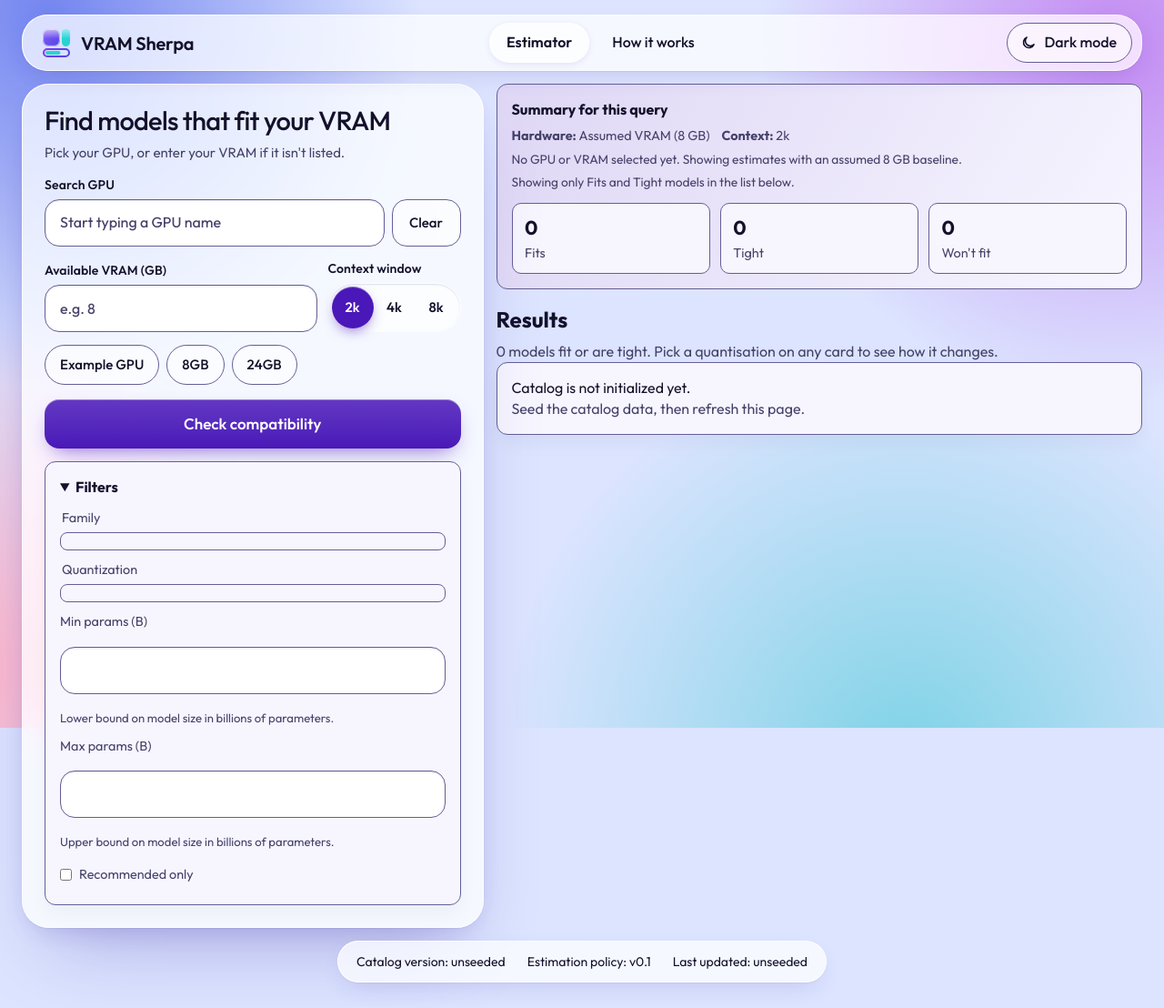
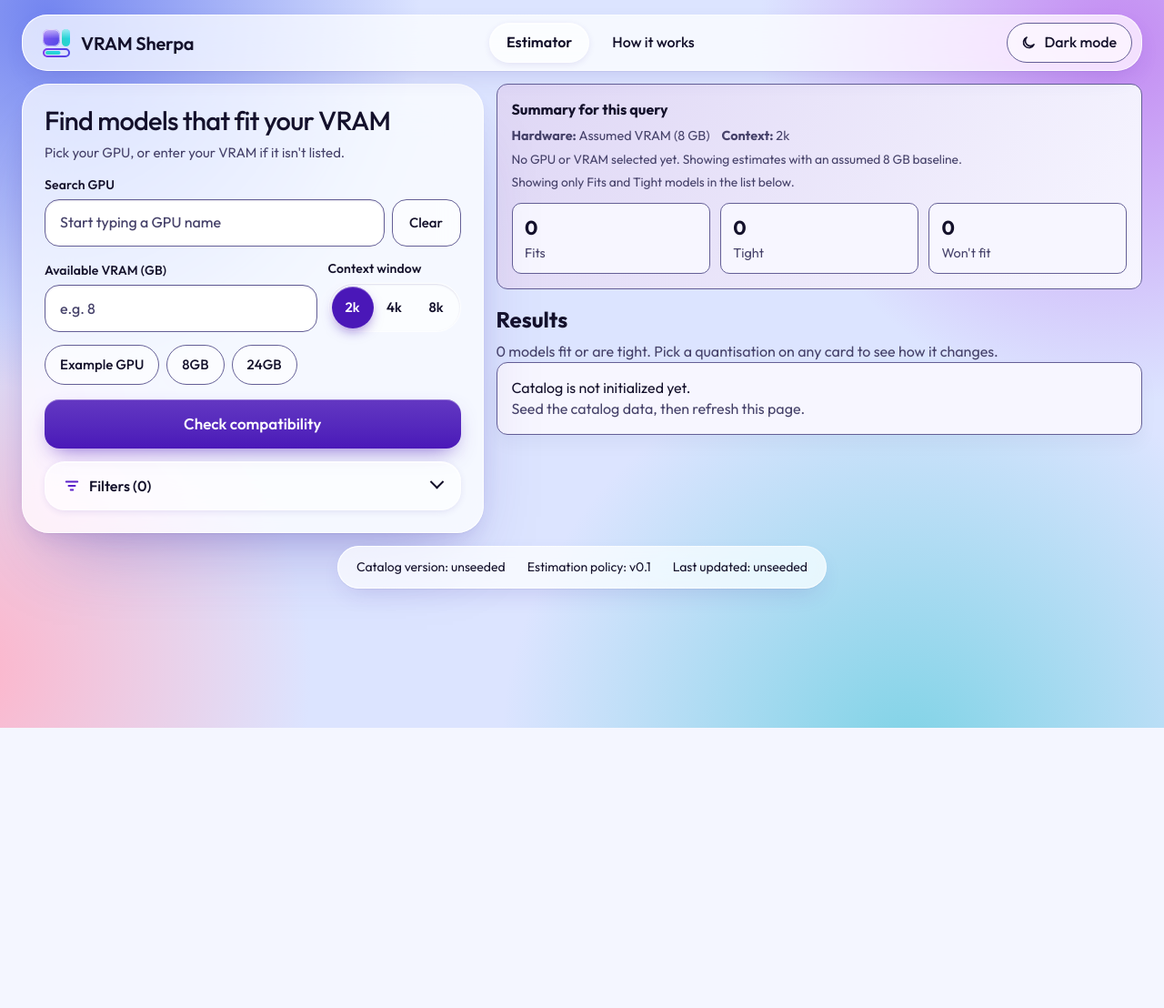
Before and after one commit to chauhanprateek89/vram-sherpa, a FastAPI app: page / in a window 1280 px wide. Shown: the whole page at 91% size. After the commit the page ends 800 px from the top, so only its background shows below. Run offline with FastAPI, Linux system fonts and the light colour scheme; some libraries are stand-ins or nearby versions.

Commit message:
T-012: Filters disclosure, closed at both widths, with Filters (N)
The filters are the approved details at the foot of the form tile: closed at every width, no
script opens it, summary "Filters (N)" with a funnel icon and N the number of active filter
chips. app.js keeps N current from a listener delegated on document (checked family,
quantisation and Recommended only boxes, plus each non-empty, valid size bound). Min/Max params
get inputmode=decimal; the choices are 44 px pills; the noscript Apply filters button sits inside
the disclosure. The old sidebar panel, its help lines and legacy filter rules are removed.
ASSET_VERSION is 20261025f.

Co-Authored-By: Claude Sonnet 5.5 <noreply@anthropic.com>
Claude-Session: https://claude.ai/code/session_018Ye1S8WaK7XmaTdGozEB61

```diff
--- a/src/vramsherpa/main.py
+++ b/src/vramsherpa/main.py
@@ -22,7 +22,7 @@ from vramsherpa.estimation import FitBadge, estimate_breakdown, estimate_variant
 from vramsherpa.models import GPU, CatalogMeta, Model, Variant
 
 CONTEXT_OPTIONS = (2048, 4096, 8192)
-ASSET_VERSION = "20261025e"
+ASSET_VERSION = "20261025f"
 ESTIMATION_POLICY_VERSION = "v0.1"
 # The /how-it-works worked example (R-075, ADR-0007). The figures are computed by
 # estimate_breakdown at request time; none is typed into the template.
--- a/src/vramsherpa/static/css/styles.css
+++ b/src/vramsherpa/static/css/styles.css
@@ -390,19 +390,6 @@ select[multiple] {
   padding-left: 1.2rem;
 }
 
-.filters-sidebar {
-  height: fit-content;
-  position: sticky;
-  top: 5.2rem;
-  display: grid;
-  gap: 0.8rem;
-}
-
-.filters-disclosure summary {
-  cursor: pointer;
-  font-weight: 700;
-}
-
 .advanced-disclosure {
   margin-top: 0.4rem;
 }
@@ -411,57 +398,6 @@ select[multiple] {
   cursor: pointer;
   font-weight: 600;
   color: var(--muted);
-}
-
-.filter-fields {
-  display: grid;
-  gap: 0.7rem;
-  margin-top: 0.7rem;
-}
-
-.filter-group {
-  border: 0;
-  padding: 0;
-  margin: 0;
-}
-
-.filter-group legend {
-  font-size: 0.9rem;
-  color: var(--muted);
-  margin-bottom: 0.35rem;
-}
-
-.checklist {
-  display: grid;
-  gap: 0.45rem;
-  border: 1px solid var(--line);
-  border-radius: 8px;
-  padding: 0.55rem;
-  background: var(--panel-alt);
-}
-
-.choice {
-  display: flex;
-  align-items: center;
-  gap: 0.5rem;
-  margin: 0;
-}
-
-.choice input {
-  width: auto;
-  margin: 0;
-}
-
-.checkbox {
-  display: inline-flex;
-  align-items: center;
-  gap: 0.5rem;
-  margin-top: 0.3rem;
-}
-
-.checkbox input {
-  width: auto;
-  margin: 0;
 }
 
 .results-main {
@@ -842,10 +778,6 @@ td {
 }
 
 @media (max-width: 980px) {
-  .filters-sidebar {
-    position: static;
-  }
-
   .top-pick-grid {
     grid-template-columns: repeat(2, minmax(0, 1fr));
   }
@@ -860,14 +792,6 @@ td {
   .top-pick-grid {
     grid-template-columns: 1fr;
   }
-
-  .filters-disclosure[open] summary {
-    margin-bottom: 0.5rem;
-  }
-
-  .filters-disclosure:not([open]) .filter-fields {
-    display: none;
-  }
 }
 
 @media (prefers-reduced-motion: reduce) {
@@ -880,8 +804,8 @@ td {
 }
 
 /* ── Form tile (T-011): the bento grid, the form and the segmented control ──
-   Copied from docs/design/build/components.css. Legacy rules below still style the filters (T-012)
-   and the results (T-013 to T-015); the ones this tile replaced are gone. */
+   Copied from docs/design/build/components.css. Legacy rules below still style the results
+   (T-013 to T-015); the ones this tile replaced are gone. */
 
 /* ===== layout: the bento grid ===== */
 .bento { display: grid; gap: var(--gap); grid-template-columns: minmax(0, 1fr); align-items: start; }
@@ -919,7 +843,6 @@ h1.title { font-size: var(--fs-h1); line-height: 1.1; letter-spacing: -.025em; f
 .btn-secondary:active { transform: scale(.97); }
 .htmx-request .btn-primary { cursor: progress; background: linear-gradient(100deg, var(--btn) 30%, color-mix(in srgb, var(--btn) 60%, #fff) 50%, var(--btn) 70%); background-size: 300% 100%; animation: shimmer 1s linear infinite; }
 .form-pane .btn-primary { margin-top: 2px; }
-.form-pane .filters-sidebar { position: static; }
 @keyframes shimmer { from { background-position: 120% 0; } to { background-position: -120% 0; } }
 
 /* segmented control (context presets) */
@@ -935,6 +858,31 @@ h1.title { font-size: var(--fs-h1); line-height: 1.1; letter-spacing: -.025em; f
 @media (prefers-reduced-motion: reduce) {
   .has-thumb .thumb { transition: none; }
 }
+
+/* ===== filters (T-012): a disclosure at the foot of the form tile, closed at every width ===== */
+.filters { border-radius: 22px; padding: 0 6px; }
+.filters > summary { list-style: none; display: flex; align-items: center; gap: 10px; min-height: 52px; padding: 0 14px; cursor: pointer; font-weight: 560; font-size: var(--fs-body); }
+.filters > summary::-webkit-details-marker { display: none; }
+.filters > summary svg { color: var(--accent); flex: none; }
+.filters > summary::after { content: ""; width: 9px; height: 9px; border-right: 2px solid currentColor; border-bottom: 2px solid currentColor; transform: rotate(45deg) translate(-2px, -2px); transition: transform var(--dur-2) var(--ease-out); flex: none; margin-top: -4px; margin-left: auto; }
+.filters[open] > summary::after { transform: rotate(225deg) translate(-2px, -2px); margin-top: 2px; }
+.filters > summary:hover { color: var(--accent); }
+.filter-fields { display: grid; gap: 18px; padding: 4px 14px 20px; }
+.filters > noscript { display: block; padding: 0 14px 20px; }
+.form-pane .filter-group { min-width: 0; }
+.filters legend, .filters .field label { display: block; font-size: var(--fs-caption); font-weight: 560; margin-bottom: 6px; letter-spacing: .01em; padding: 0; color: var(--ink); }
+.checklist { display: flex; flex-wrap: wrap; gap: 8px; }
+.choice { display: inline-flex; align-items: center; gap: 10px; min-height: var(--tap); padding: 0 14px 0 10px; border-radius: 14px; margin: 0; background: var(--seg); border: 1px solid var(--edge); color: var(--ink); font-weight: 500; font-size: var(--fs-small); cursor: pointer; transition: background var(--dur-1); }
+.choice:hover { background: var(--inset); }
+.choice input { appearance: none; -webkit-appearance: none; margin: 0; padding: 0; width: 22px; height: 22px; border-radius: 7px; border: 2px solid var(--line); background: var(--field); flex: none; display: grid; place-items: center; transition: background var(--dur-1), border-color var(--dur-1); }
+.choice input:checked { background: var(--pressed); border-color: var(--pressed); }
+.choice input:checked::after { content: ""; width: 10px; height: 5px; border-left: 2.5px solid var(--on-pressed); border-bottom: 2.5px solid var(--on-pressed); transform: rotate(-45deg) translate(1px, -1px); }
+.choice input:focus-visible { outline: 3px solid var(--focus); outline-offset: 2px; }
+.frange { display: grid; grid-template-columns: 1fr 1fr; gap: 12px; }
+.frange .field { min-width: 0; }
+.choice-solo { grid-column: 1 / -1; justify-self: start; }
+@keyframes whyIn { from { opacity: 0; transform: translateY(-6px); } to { opacity: 1; transform: none; } }
+details[open] > .filter-fields { animation: whyIn var(--dur-2) var(--ease-out); }
 
 /* ── Results: one card per model ──────────────────────────────────────────────
    Quantisation is a control inside the card rather than four separate rows, and
--- a/src/vramsherpa/static/js/app.js
+++ b/src/vramsherpa/static/js/app.js
@@ -207,9 +207,53 @@ function initSegThumbs() {
   document.body.addEventListener("htmx:historyRestore", placeAllThumbs);
 }
 
+// Filters (N): N counts checked family, quantisation and Recommended only boxes plus each
+// non-empty, valid size bound, the same things the server turns into active filter chips.
+// Nothing here opens or closes the disclosure (ADR-0006 point 4); the listener is on document so
+// it survives any swap.
+function isValidSizeBound(input) {
+  if (input.value.trim() === "") {
+    return false;
+  }
+  var value = Number(input.value);
+  var min = input.min === "" ? -Infinity : Number(input.min);
+  return Number.isFinite(value) && value >= min;
+}
+
+function countActiveFilters(scope) {
+  var count = 0;
+  scope.querySelectorAll("input[type=checkbox]:checked").forEach(function () {
+    count += 1;
+  });
+  scope.querySelectorAll("input[type=number]").forEach(function (input) {
+    if (isValidSizeBound(input)) {
+      count += 1;
+    }
+  });
+  return count;
+}
+
+function updateFilterCount() {
+  document.querySelectorAll("details.filters").forEach(function (details) {
+    var count = String(countActiveFilters(details));
+    details.querySelectorAll("[data-fcount]").forEach(function (target) {
+      target.textContent = count;
+    });
+  });
+}
+
+function initFilterCount() {
+  document.addEventListener("input", updateFilterCount);
+  document.addEventListener("change", updateFilterCount);
+  window.addEventListener("pageshow", updateFilterCount);
+  document.body.addEventListener("htmx:historyRestore", updateFilterCount);
+  updateFilterCount();
+}
+
 document.addEventListener("DOMContentLoaded", function () {
   initThemeToggle();
   initSegThumbs();
+  initFilterCount();
   initGpuInputs();
   initExampleChips();
   initModelDetailInputs();
--- a/src/vramsherpa/templates/index.html
+++ b/src/vramsherpa/templates/index.html
@@ -91,9 +91,12 @@
 
   <button type="submit" class="btn-primary">Check compatibility</button>
 
-  <aside class="panel filters-sidebar">
-    <details class="filters-disclosure" open>
-      <summary>Filters</summary>
+  {# Closed at every width and never opened by a script (ADR-0006 point 4). N is the count of active chips. #}
+  <details class="filters inset">
+    <summary>
+      <svg width="18" height="18" viewBox="0 0 20 20" aria-hidden="true"><path d="M3 5h14M6 10h8M8.5 15h3" fill="none" stroke="currentColor" stroke-width="2" stroke-linecap="round"/></svg>
+      <span>Filters (<span data-fcount>{{ active_filter_chips|length }}</span>)</span>
+    </summary>
     <div class="filter-fields">
       <fieldset class="filter-group">
         <legend>Family</legend>
@@ -108,9 +111,7 @@
       </fieldset>
 
       <fieldset class="filter-group">
-          <legend title="Quantization level. Lower precision (like Q4) usually uses less VRAM.">
-            Quantization
-          </legend>
+        <legend title="Quantization level. Lower precision (like Q4) usually uses less VRAM.">Quantization</legend>
         <div class="checklist">
           {% for quant in quant_options %}
             <label class="choice">
@@ -121,28 +122,25 @@
         </div>
       </fieldset>
 
-        <label for="min_params_b" title="Show only models with parameter count greater than or equal to this value.">
-          Min params (B)
-        </label>
-        <input id="min_params_b" class="js-auto-filter-text" type="number" min="0" step="0.1" name="min_params_b" value="{{ min_params_b_input }}" />
-        <p class="field-help">Lower bound on model size in billions of parameters.</p>
-
-        <label for="max_params_b" title="Show only models with parameter count less than or equal to this value.">
-          Max params (B)
-        </label>
-        <input id="max_params_b" class="js-auto-filter-text" type="number" min="0" step="0.1" name="max_params_b" value="{{ max_params_b_input }}" />
-        <p class="field-help">Upper bound on model size in billions of parameters.</p>
-
-        <label class="checkbox">
+      <div class="frange">
+        <div class="field">
+          <label for="min_params_b" title="Show only models with parameter count greater than or equal to this value.">Min params (B)</label>
+          <input id="min_params_b" class="js-auto-filter-text" type="number" inputmode="decimal" min="0" step="0.1" name="min_params_b" value="{{ min_params_b_input }}" />
+        </div>
+        <div class="field">
+          <label for="max_params_b" title="Show only models with parameter count less than or equal to this value.">Max params (B)</label>
+          <input id="max_params_b" class="js-auto-filter-text" type="number" inputmode="decimal" min="0" step="0.1" name="max_params_b" value="{{ max_params_b_input }}" />
+        </div>
+        <label class="choice choice-solo">
           <input class="js-auto-filter" type="checkbox" name="recommended_only" value="true" {% if recommended_only %}checked{% endif %} />
-          Recommended only
+          <span>Recommended only</span>
         </label>
       </div>
-    </details>
+    </div>
     <noscript>
       <button type="submit" class="btn-secondary">Apply filters</button>
     </noscript>
-  </aside>
+  </details>
 </form>
 
 {# Outside the form, so breakdown triggers do not inherit hx-push-url (ADR-0006 point 9). #}
```
Also changed, not shown: tests/test_ui_markup.py (+155 -5 lines). Lines whose indentation alone changed are shown as unchanged.
